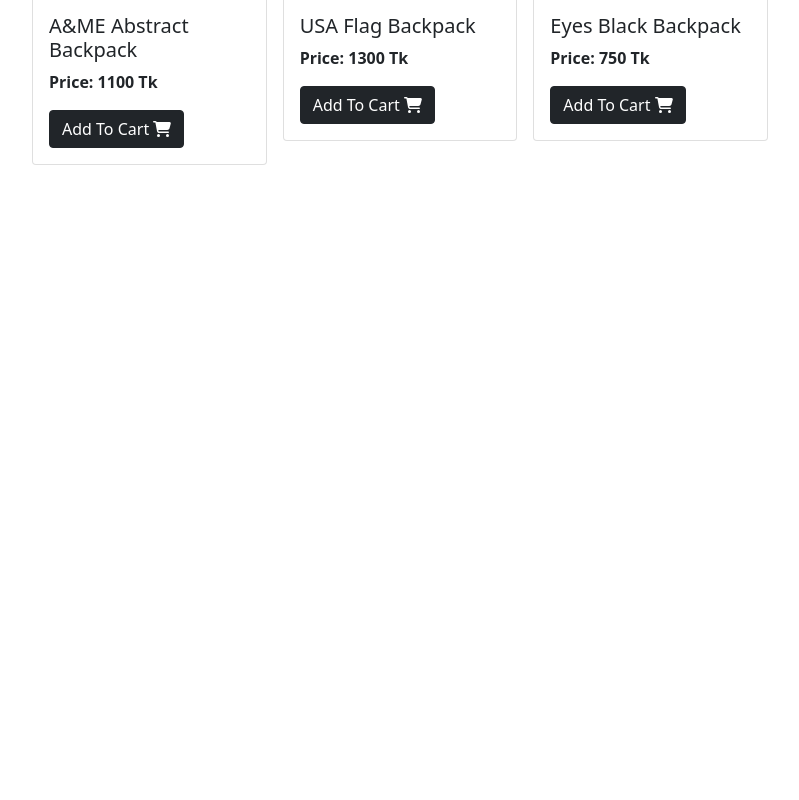
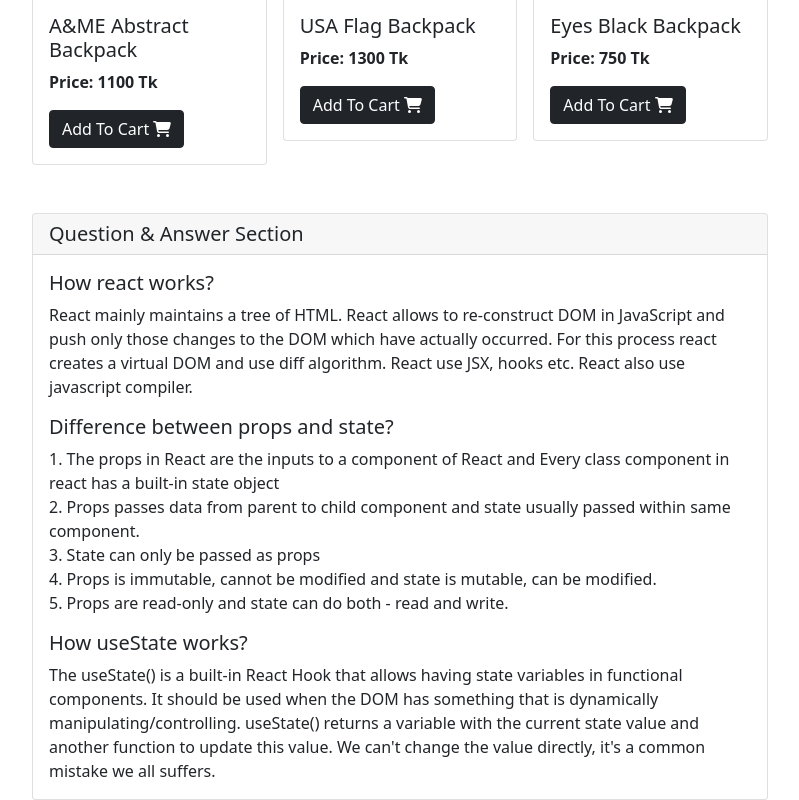
Before and after one commit to riff3r/best-backpack-react-p8, a React (Create React App) app: page / in a window 1280 px wide. Shown: the part 1466-2266 px from the top of the page, without its empty margins (50-849 px from the left). Before the commit the page ends 1631 px from the top, so only its background shows below. Built offline with nearby package versions, Linux system fonts and the light colour scheme.

Commit message:
QNA Section added

```diff
--- /dev/null
+++ b/src/components/Answer/Answer.js
@@ -0,0 +1,49 @@
+import React from "react";
+
+const Answer = () => {
+  return (
+    <div>
+      <div class="card">
+        <h5 class="card-header">Question & Answer Section</h5>
+        <div class="card-body">
+          <h5 class="card-title">How react works?</h5>
+          <p class="card-text">
+            React mainly maintains a tree of HTML. React allows to re-construct
+            DOM in JavaScript and push only those changes to the DOM which have
+            actually occurred. For this process react creates a virtual DOM and
+            use diff algorithm. React use JSX, hooks etc. React also use
+            javascript compiler. <br />
+          </p>
+
+          <h5 class="card-title">Difference between props and state?</h5>
+          <p class="card-text">
+            1. The props in React are the inputs to a component of React and
+            Every class component in react has a built-in state object
+            <br />
+            2. Props passes data from parent to child component and state
+            usually passed within same component.
+            <br />
+            3. State can only be passed as props
+            <br />
+            4. Props is immutable, cannot be modified and state is mutable, can
+            be modified.
+            <br />
+            5. Props are read-only and state can do both - read and write.
+          </p>
+
+          <h5 class="card-title">How useState works?</h5>
+          <p class="card-text">
+            The useState() is a built-in React Hook that allows having state
+            variables in functional components. It should be used when the DOM
+            has something that is dynamically manipulating/controlling.
+            useState() returns a variable with the current state value and
+            another function to update this value. We can't change the value
+            directly, it's a common mistake we all suffers.
+          </p>
+        </div>
+      </div>
+    </div>
+  );
+};
+
+export default Answer;
--- a/src/components/Main/Main.js
+++ b/src/components/Main/Main.js
@@ -1,5 +1,6 @@
 import React, { useState } from "react";
 import { Col, Container, Row } from "react-bootstrap";
+import Answer from "../Answer/Answer";
 import Cart from "../Cart/Cart";
 import Products from "../Products/Products";
 import Modal from "../utility/Modal";
@@ -7,7 +8,6 @@ import Modal from "../utility/Modal";
 const Main = () => {
   const [modal, setModal] = useState({ status: false, error: "" });
   const [cart, setCart] = useState([]);
-  console.log(cart);
 
   const handleCart = (item) => {
     const checkDuplicate = cart?.find((cartItem) => cartItem.id === item.id);
@@ -17,7 +17,6 @@ const Main = () => {
       return;
     }
 
-    // console.log(checkDuplicate);
     if (cart.length > 3) {
       setModal({ status: true, error: "You Can't add more then 4 product" });
       return;
@@ -51,12 +50,15 @@ const Main = () => {
         <Row>
           <Col sm md={7} lg={8}>
             <Products onCart={handleCart} />
+            <Answer />
           </Col>
           <Col sm md={5} lg={4}>
             <Cart handleSelected={handleSelected} items={cart} />
           </Col>
         </Row>
       </Container>
+
+      <Container></Container>
     </main>
   );
 };
--- a/src/components/Products/Products.js
+++ b/src/components/Products/Products.js
@@ -12,7 +12,7 @@ const Products = ({ onCart }) => {
   }, []);
 
   return (
-    <Row className="g-3">
+    <Row className="g-3 mb-5">
       {products.map((product) => (
         <Product onCart={onCart} key={product.id} item={product} />
       ))}
```
